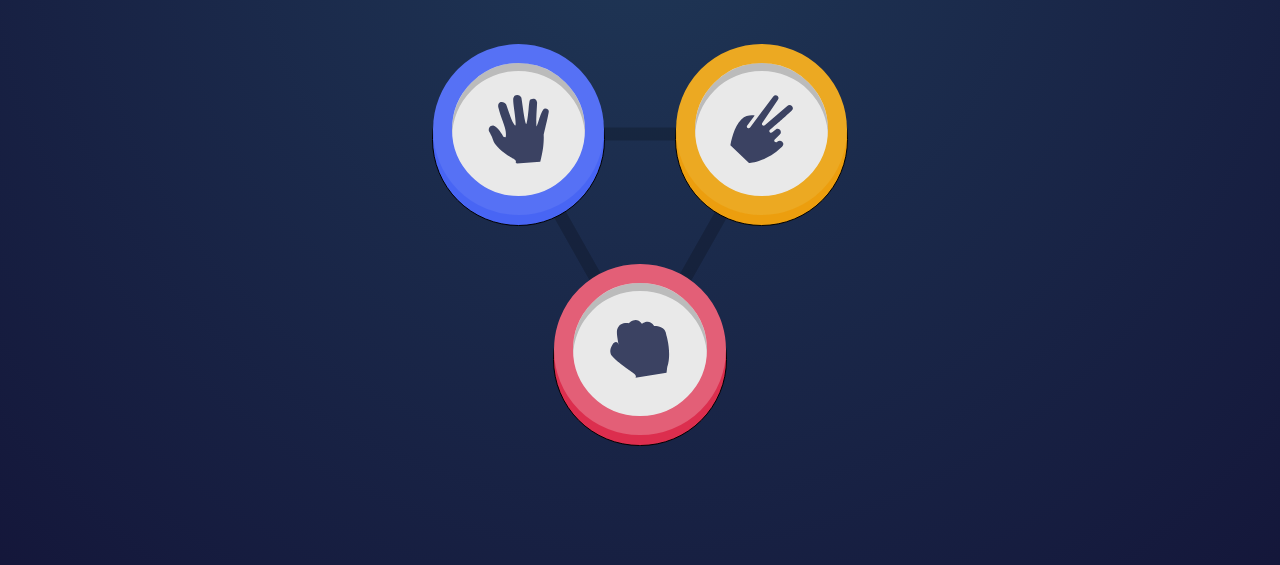
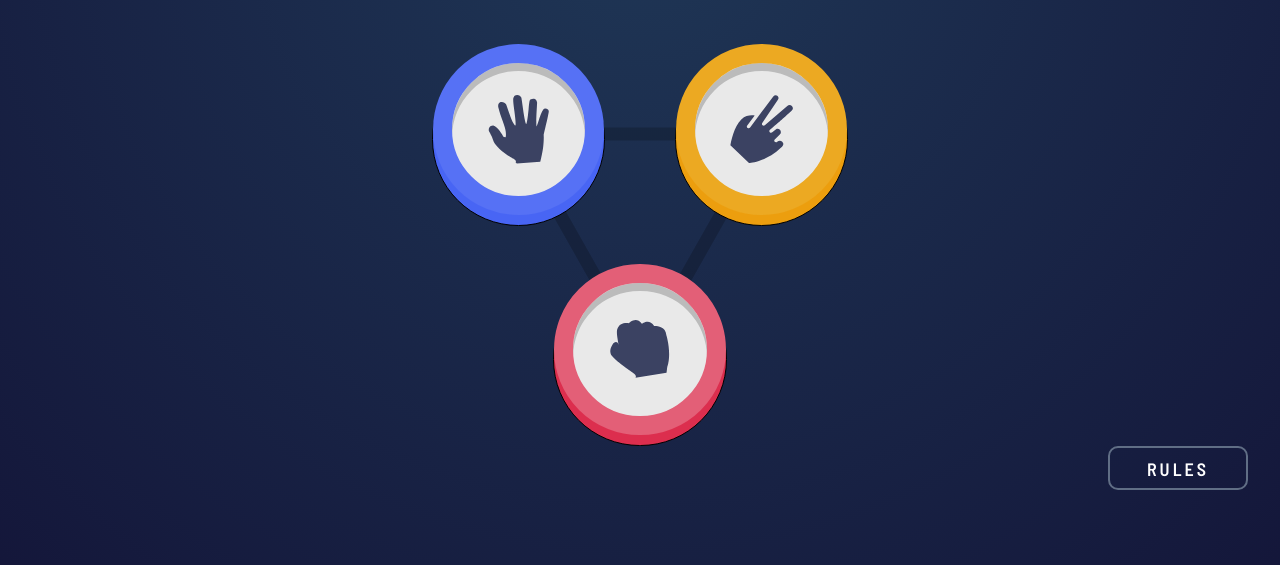
Before and after one commit to Cdrn19/rock-paper-scissors, a website: page index.html in a window 1280 px wide. Shown: the part 183-748 px from the top of the page. Drawn offline with Linux system fonts and the light colour scheme.

Commit message:
:rocket: footer section and rules button

```diff
--- a/assets/styles/desktop.css
+++ b/assets/styles/desktop.css
@@ -114,3 +114,13 @@
   width: calc(6.2rem * var(--porcentage-desktop));
   height: calc(6.2rem * var(--porcentage-desktop));
 }
+
+/* Footer Section */
+
+.footer {
+  position: unset;
+  bottom: unset;
+  left: unset;
+  transform: unset;
+  text-align: end;
+}
--- a/assets/styles/huge.css
+++ b/assets/styles/huge.css
@@ -107,3 +107,13 @@
   width: 6.2rem;
   height: 6.2rem;
 }
+
+/* Footer Section */
+
+.footer {
+  position: unset;
+  bottom: unset;
+  left: unset;
+  transform: unset;
+  text-align: end;
+}
--- a/assets/styles/mobile.css
+++ b/assets/styles/mobile.css
@@ -171,3 +171,22 @@ body {
   width: calc(6.2rem * var(--porcentage-mobile));
   height: calc(6.2rem * var(--porcentage-mobile));
 }
+
+/* Footer Section */
+
+.footer {
+  position: fixed;
+  bottom: 3.2rem;
+  left: 50%;
+  transform: translate(-50%);
+}
+
+.footer__button {
+  border: 0.2rem solid hsl(217deg 16% 45%);
+  border-radius: 1rem;
+  font-size: 1.8rem;
+  letter-spacing: 0.3rem;
+  padding: 1rem 3.7rem 0.8rem;
+  background-color: transparent;
+  color: white;
+}
--- a/index.html
+++ b/index.html
@@ -41,5 +41,10 @@
             </figure>
         </button>
     </main>
+    <footer class="footer">
+        <button class="footer__button" id="openBtn">
+            <p>RULES</p>
+        </button>
+    </footer>
 </body>
 </html>
```
